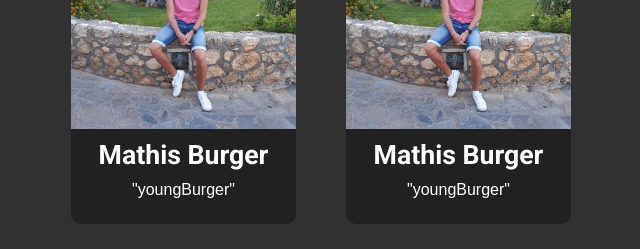
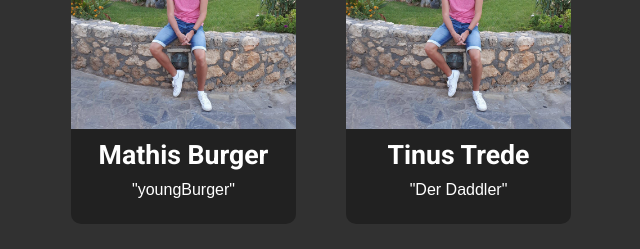
Before and after one commit to MathisBurger/wuelstephan-web, a Next.js app: page / in a window 1280 px wide. Shown: the part 1480-1729 px from the top of the page, without its empty margins (185-825 px from the left). Built offline with nearby package versions, Linux system fonts and the light colour scheme.

Commit message:
[BUGFIX] fixed building errors

```diff
--- a/components/MemberCard.tsx
+++ b/components/MemberCard.tsx
@@ -14,7 +14,7 @@ const MemberCard = ({imgUrl, name, nickname}: MemberCardProps) => {
         <div className={style.memberCard}>
             <img src={imgUrl} alt="profile-picture" />
             <h3>{name}</h3>
-            <p>"{nickname}"</p>
+            <p>&quot;{nickname}&quot;</p>
         </div>
     )
 }
--- a/components/MemberComponent.tsx
+++ b/components/MemberComponent.tsx
@@ -12,8 +12,8 @@ const MemberComponent = ()  => {
         },
         {
             imgUrl: '/member/mathis-burger.jpg',
-            name: 'Mathis Burger',
-            nickname: 'youngBurger'
+            name: 'Tinus Trede',
+            nickname: 'Der Daddler'
         },
         {
             imgUrl: '/member/mathis-burger.jpg',
@@ -37,7 +37,7 @@ const MemberComponent = ()  => {
         <div className={style.componentTitle}>Unsere Mitglieder</div>
           <div className={style.componentContainer}>
               {members.map(props => (
-                  <MemberCard {...props} />
+                  <MemberCard {...props} key={props.name} />
               ))}
           </div>
       </>
```
